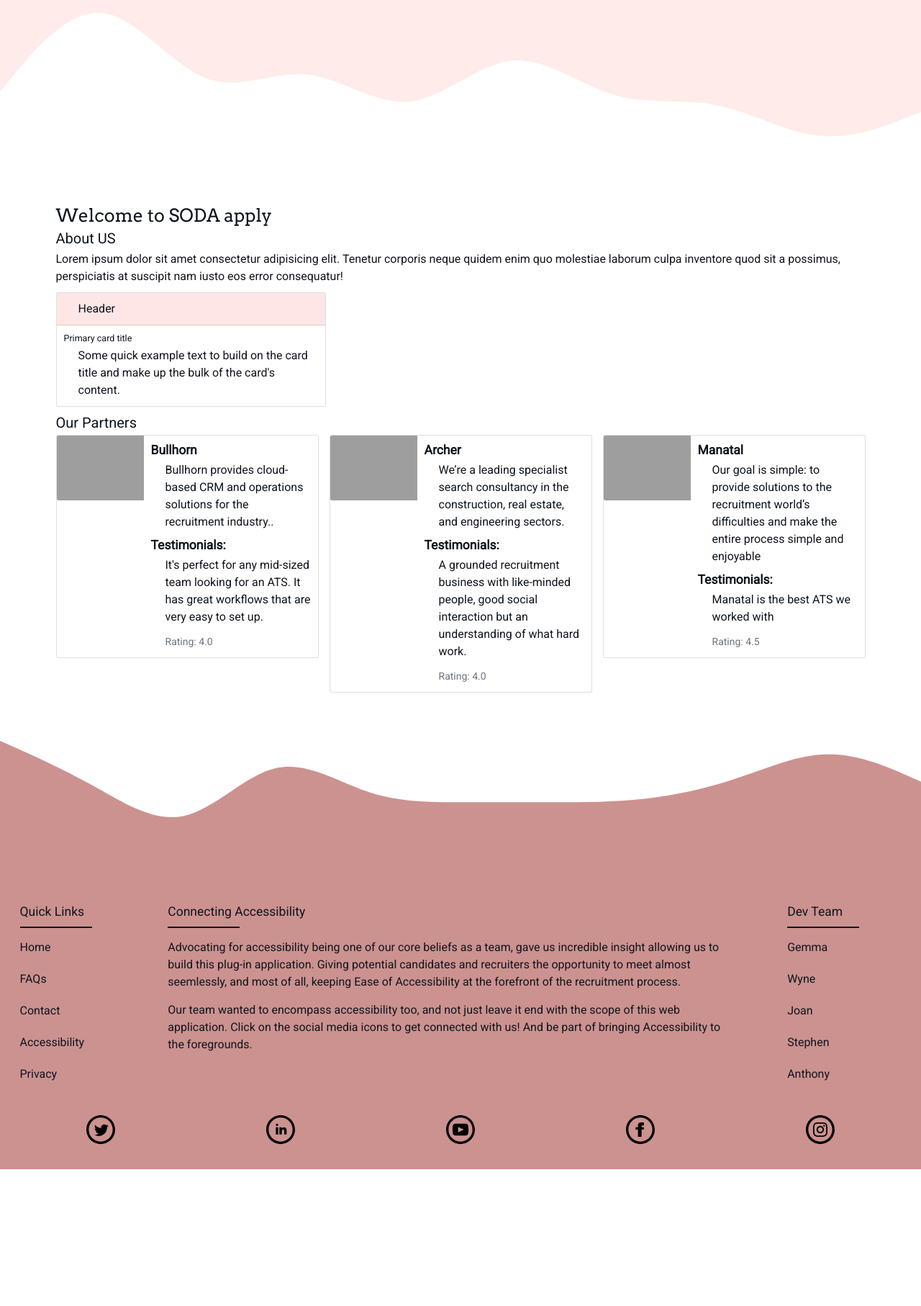
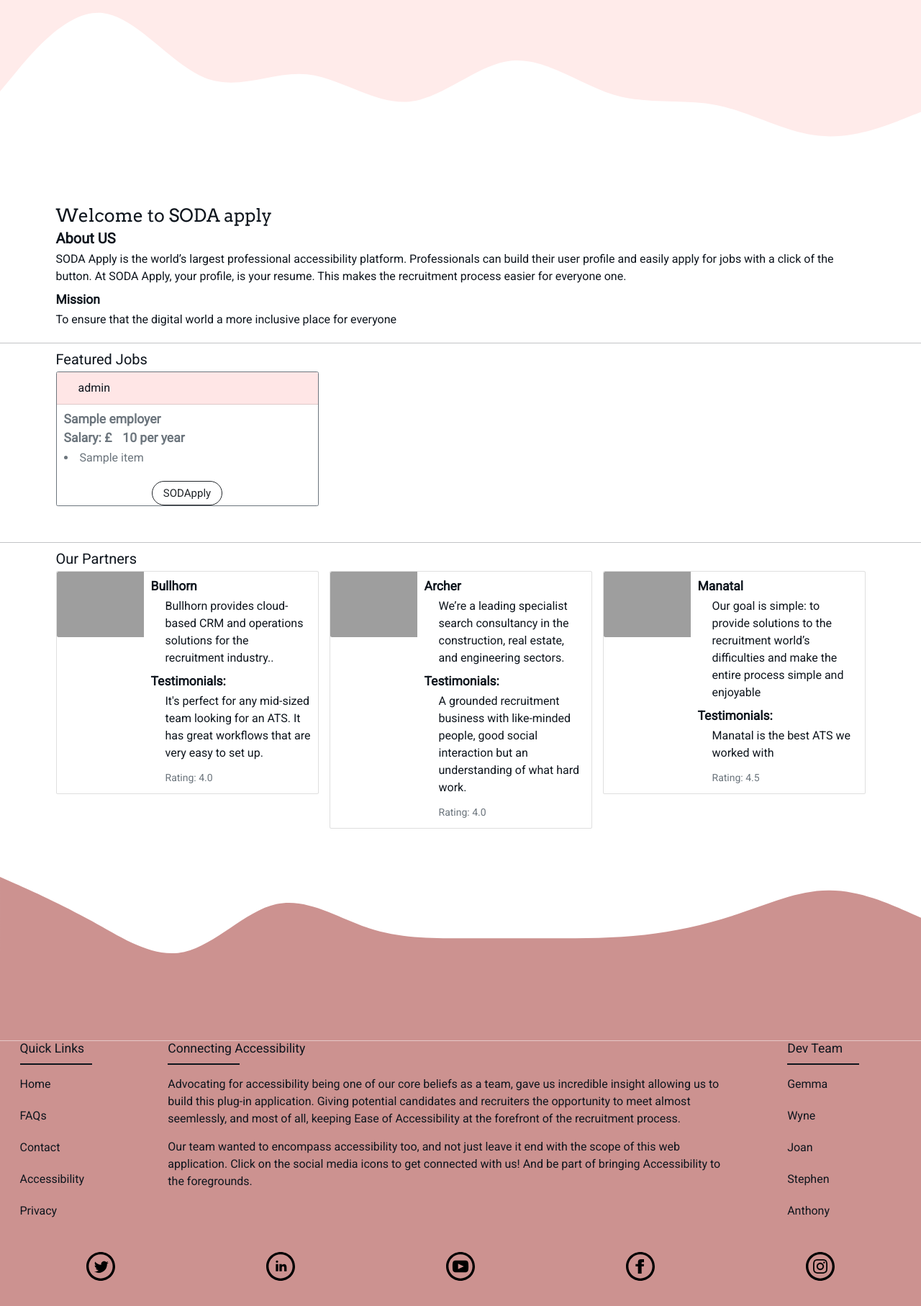
Before and after one commit to StephenJ2020/soda-apply, a Flask app: page / in a window 1280 px wide. Shown: the part 117-1931 px from the top of the page at 72% size. Before the commit the page ends 1741 px from the top, so only its background shows below. Run offline with Flask 2, Linux system fonts and the light colour scheme; a database or web service that is not in the repository returns one stand-in record (values such as "Sample title"); some libraries are stand-ins or nearby versions; grey boxes are pictures that could not be loaded.

Commit message:
update About us and featured jobs

```diff
--- a/templates/pages/index.html
+++ b/templates/pages/index.html
@@ -4,30 +4,53 @@
 <!--About SODA Apply-->
 <div class="container">
     <h1>Welcome to SODA apply</h1>
+
     <div class="row align-items-center">
        <div class="col">
-          <h2 class="align-items-center">About US</h2>
-          <p>Lorem ipsum dolor sit amet consectetur adipisicing elit. Tenetur corporis neque quidem enim quo molestiae laborum culpa inventore quod sit a possimus, perspiciatis at suscipit nam iusto eos error consequatur!</p>
+          <h2 class="align-items-center"><strong>About US</strong></h2>
+          <p>SODA Apply is the world’s largest professional accessibility platform. Professionals can build their user profile and easily apply for jobs with a click of the button. At SODA Apply, your profile, is your resume. This makes the recruitment process easier for everyone one.</p>
+          <h3><strong>Mission</strong></h3>
+          <p>To ensure that the digital world a more inclusive place for everyone</p>
+       </div>
     </div>
 
 </div>
+<hr>
+
+ <!-- Jobs Section-->
+
+ <div class="container">
+    <h2>Featured Jobs</h2>
+   <div class="row">
+      {% for job in jobs %}
+
+         <div class="col-lg-4">
+            <div class="card border-secondary">
+         <div class="card-header">{{ job.role }}</div>
+         <div class="card-body text-secondary">
+           <h3 class="card-title"> <strong>{{ job.employer }}</strong></h3>
+           <h3 class="card-title"> <strong>Salary: £<span class="px-4">{{job.salary[0]}} per year</span></strong></h3>
+           <div class="job-details">
+            {% for item in job.employment %}
+            <li>{{ item }}</li>
+               {% endfor %}
            </div>
- <!-- Jobs Section-->
- {% block section %}
- <div class="container">
-    {% for job in jobs %}
-   <div class="col-lg-4">
-   <div class="card mb-3" style="max-width: 540px;">
-      <div class="card-header">Header</div>
-      <div class="card-body">
-        <h5 class="card-title">Primary card title</h5>
-        <p class="card-text">Some quick example text to build on the card title and make up the bulk of the card's content.</p>
+
+         </div>
+
+       <!-- CTA Button -->
+       <div class="cta">
+         <a href="{{ url_for('job_details', job_id=job._id) }}"
+             class="text-center rounded-pill btn btn-lg btn-outline-dark">SODApply</a>
      </div>
       </div>
    </div>
       {% endfor %}
+
  </div>
-{% endblock %}
+ </div>
+<hr>
+
  <!-- Partners section-->
  <div class="container partners">
     <h2>Our Partners</h2>
```
Also changed, not shown: app.py (line endings or trailing spaces). Lines whose indentation alone changed are shown as unchanged.
